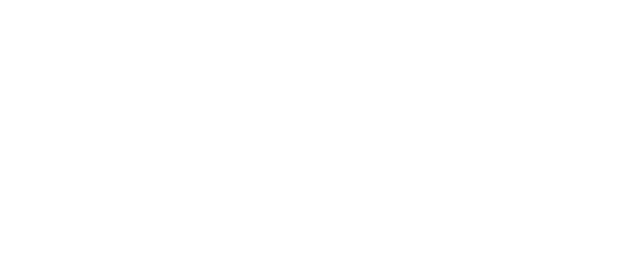
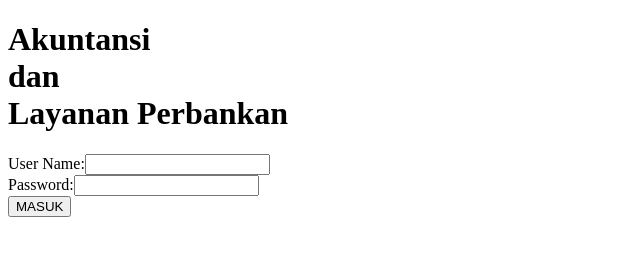
Before and after one commit to Yakjud/Prototype, a plain HTML site: page Login.HTML in a window 1280 px wide. Shown: the whole page, without its empty margins (0-640 px from the left). Drawn offline with Linux system fonts and the light colour scheme.

Commit message:
struktur dasar

```diff
--- a/Login.HTML
+++ b/Login.HTML
@@ -6,6 +6,9 @@
     <title>Aku-Laper</title>
 </head>
 <body>
-
+    <h1>Akuntansi<br>dan<br>Layanan Perbankan</h1>
+    <label>User Name:<input type="text" id="username"></label><br>
+    <label>Password:<input type="password" id="password"></label><br>
+    <button type="submit">MASUK</button>
 </body>
 </html>
```
